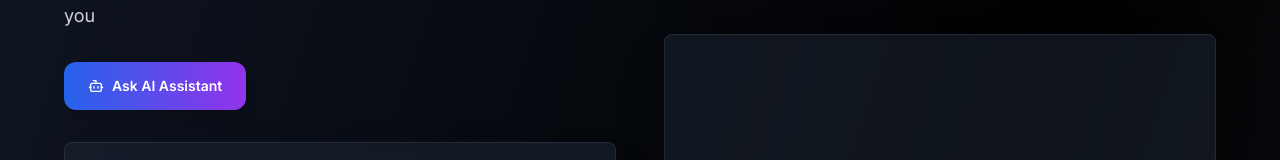
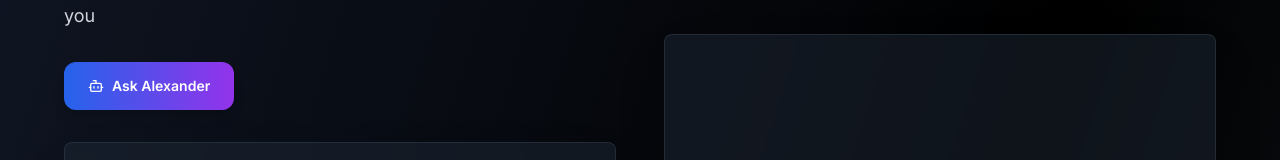
Before and after one commit to Hrhcoolshegs/QRThis, a React (Vite) app: page / in a window 1280 px wide. Shown: the part 599-759 px from the top of the page. Built offline with nearby package versions, Linux system fonts and the light colour scheme.

Commit message:
Rename AI Assistant to Alexander
Rename the AI Assistant component to Alexander.

```diff
--- a/src/components/AIAssistant.tsx
+++ b/src/components/AIAssistant.tsx
@@ -20,7 +20,7 @@ export function AIAssistant({ onContentGenerated }: AIAssistantProps) {
     {
       id: '1',
       role: 'assistant',
-      content: "Hi! I'm your QR code AI assistant. I can help you create the perfect QR code for any use case. What would you like to create today?",
+      content: "Hi! I'm Alexander, your QR code AI assistant. I can help you create the perfect QR code for any use case. What would you like to create today?",
       timestamp: new Date()
     }
   ]);
@@ -157,7 +157,7 @@ export function AIAssistant({ onContentGenerated }: AIAssistantProps) {
         className="flex items-center gap-2 bg-gradient-to-r from-blue-600 to-purple-600 hover:from-blue-700 hover:to-purple-700 text-white font-semibold h-12 px-6 rounded-xl transition-all duration-300 hover:scale-105 shadow-lg"
       >
         <Bot className="w-5 h-5" />
-        Ask AI Assistant
+        Ask Alexander
       </Button>
 
       {/* Chat Panel */}
@@ -171,7 +171,7 @@ export function AIAssistant({ onContentGenerated }: AIAssistantProps) {
                   <Bot className="w-4 h-4 text-white" />
                 </div>
                 <div>
-                  <h3 className="font-semibold text-white">QR Assistant</h3>
+                  <h3 className="font-semibold text-white">Alexander</h3>
                   <p className="text-xs text-gray-400">AI-powered QR optimization</p>
                 </div>
               </div>
```
